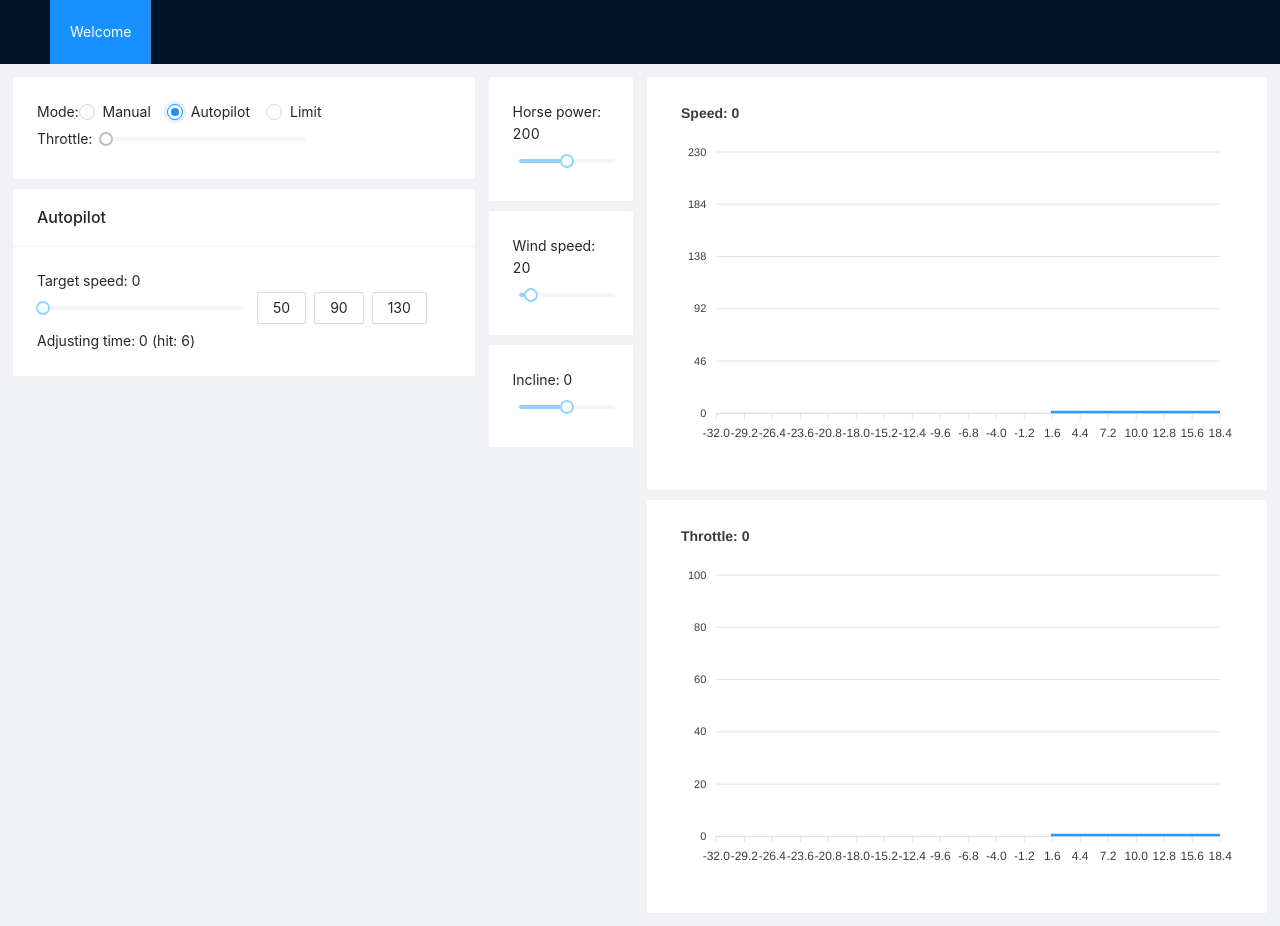
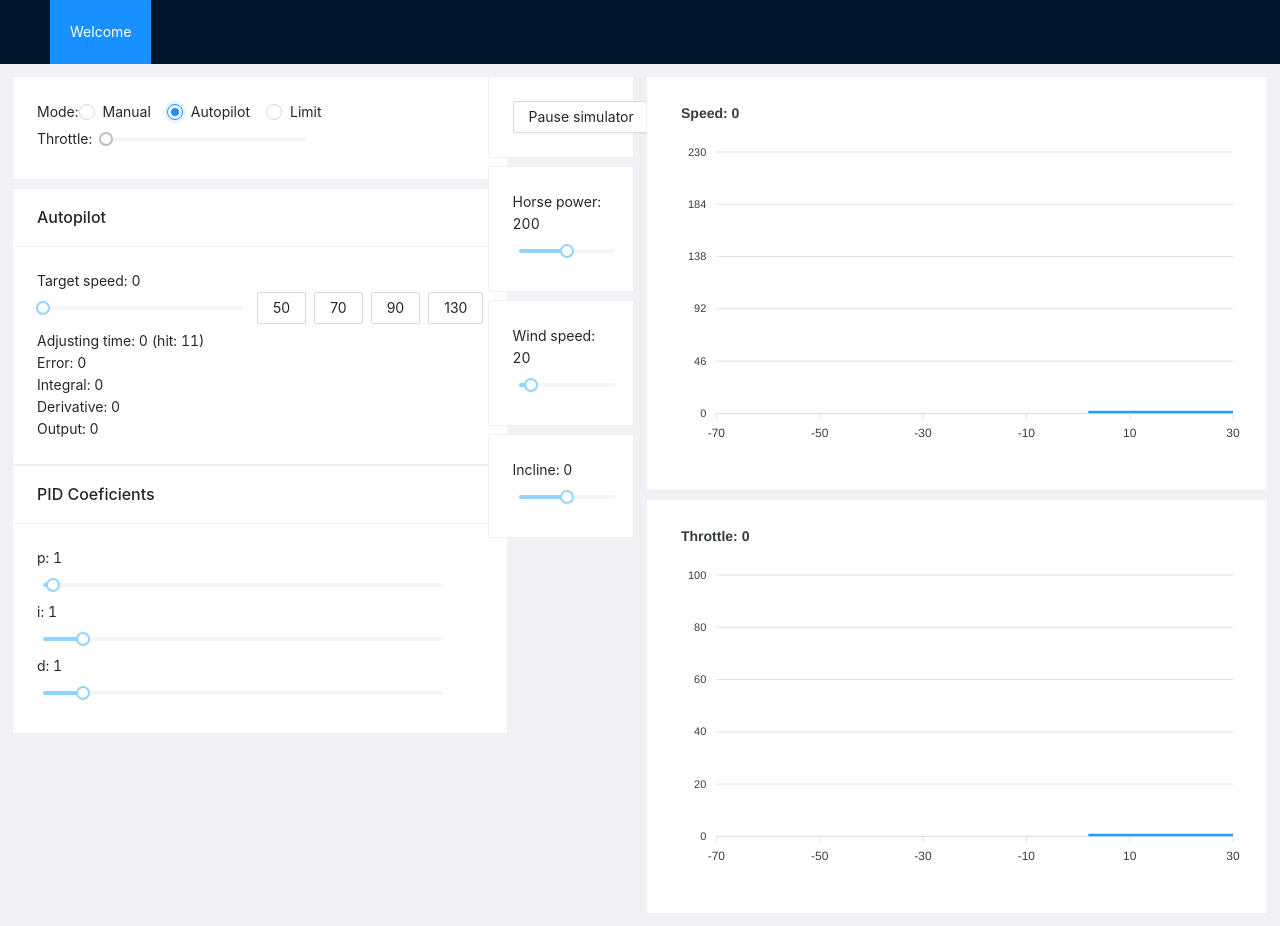
Before and after one commit to yonder-makers/car-autopilot, a React (Create React App) app: page / in a window 1280 px wide. Both pictures are taken after a click on the label "Autopilot". Built offline with nearby package versions, Linux system fonts and the light colour scheme.

Commit message:
First PID draft

```diff
--- a/src/components/AutoPilot.tsx
+++ b/src/components/AutoPilot.tsx
@@ -3,20 +3,22 @@ import React, { useState } from 'react';
 import { useAdjustTime } from '../domain/use-adjusted-time';
 import { useAutopilot } from '../domain/use-autopilot';
 import { SimulatorHook } from '../domain/use-simulator';
+import { PidControls } from './PidControls';
 
 interface AutoPilotProps {
   simulator: SimulatorHook;
 }
 export function AutoPilot({ simulator }: AutoPilotProps) {
-  const { speed, time } = simulator;
+  const { speed, simTime: time } = simulator;
 
   const [targetSpeed, setTargetSpeed] = useState(Math.floor(speed));
 
-  useAutopilot(simulator, targetSpeed);
+  const autopilot = useAutopilot(simulator, targetSpeed);
 
   const { adjustingTime, hitCount } = useAdjustTime(targetSpeed, speed, time);
 
   return (
+    <>
       <Card title="Autopilot">
         <div>Target speed: {targetSpeed}</div>
         <Space>
@@ -28,6 +30,7 @@ export function AutoPilot({ simulator }: AutoPilotProps) {
             style={{ width: 200 }}
           />
           <Button onClick={() => setTargetSpeed(50)}>50</Button>
+          <Button onClick={() => setTargetSpeed(70)}>70</Button>
           <Button onClick={() => setTargetSpeed(90)}>90</Button>
           <Button onClick={() => setTargetSpeed(130)}>130</Button>
         </Space>
@@ -35,6 +38,12 @@ export function AutoPilot({ simulator }: AutoPilotProps) {
           Adjusting time: {adjustingTime}{' '}
           {hitCount && <span>(hit: {hitCount})</span>}
         </div>
+        <div> Error: {autopilot.error}</div>
+        <div> Integral: {autopilot.integral}</div>
+        <div> Derivative: {autopilot.derivative}</div>
+        <div> Output: {autopilot.output}</div>
       </Card>
+      <PidControls autopilot={autopilot}></PidControls>
+    </>
   );
 }
--- a/src/components/ControlPanel.tsx
+++ b/src/components/ControlPanel.tsx
@@ -1,5 +1,6 @@
 import { Card, Radio, Slider, Space } from 'antd';
-import React, { useState } from 'react';
+import React, { useEffect, useState } from 'react';
+import { usePersistConfig } from '../domain/use-persisted-config';
 import { SimulatorHook } from '../domain/use-simulator';
 import { AutoPilot } from './AutoPilot';
 
@@ -9,6 +10,8 @@ interface ControlPanelProps {
 export function ControlPanel({ simulator }: ControlPanelProps) {
   const { throttle, setThrottle } = simulator;
   const [controlMode, setControlMode] = useState(1);
+
+  usePersistConfig('control-mode', controlMode, setControlMode);
 
   return (
     <Space direction="vertical">
--- a/src/components/Environment.tsx
+++ b/src/components/Environment.tsx
@@ -1,5 +1,6 @@
-import { Card, Slider, Space } from 'antd';
+import { Button, Card, Slider, Space } from 'antd';
 import React from 'react';
+import { usePersistConfig } from '../domain/use-persisted-config';
 import { SimulatorHook } from '../domain/use-simulator';
 
 interface EnvironmentProps {
@@ -14,8 +15,18 @@ export function Environment({ simulator }: EnvironmentProps) {
     horsePower,
     setHorsePower,
   } = simulator;
+
+  usePersistConfig('wind', wind, setWind);
+  usePersistConfig('angle', angle, setAngle);
+  usePersistConfig('horsePower', horsePower, setHorsePower);
+
   return (
     <Space direction="vertical" style={{ width: '100%' }}>
+      <Card>
+        <Button onClick={() => simulator.setIsPaused(!simulator.isPaused)}>
+          {simulator.isPaused ? 'Continue' : 'Pause simulator'}
+        </Button>
+      </Card>
       <Card>
         Horse power: {horsePower}
         <Slider
--- a/src/components/Graphics.tsx
+++ b/src/components/Graphics.tsx
@@ -7,13 +7,13 @@ interface GraphicsProps {
   simulator: SimulatorHook;
 }
 export function Graphics({ simulator }: GraphicsProps) {
-  const { speed, time, throttle } = simulator;
+  const { speed, simTime: time, throttle } = simulator;
 
   return (
     <Space direction="vertical" style={{ width: '100%' }}>
       <Card>
         <RealtimeChart
-          title={'Speed: ' + Math.floor(speed)}
+          title={'Speed: ' + Math.round(speed)}
           simTime={time}
           currentValue={speed}
           min={0}
@@ -22,7 +22,7 @@ export function Graphics({ simulator }: GraphicsProps) {
       </Card>
       <Card>
         <RealtimeChart
-          title={'Throttle: ' + throttle}
+          title={'Throttle: ' + Math.round(throttle)}
           simTime={time}
           currentValue={throttle}
           min={0}
--- /dev/null
+++ b/src/components/PidControls.tsx
@@ -0,0 +1,45 @@
+import { Card, Slider } from 'antd';
+import React, { useEffect } from 'react';
+import { AutopilotHook } from '../domain/use-autopilot';
+import { usePersistConfig } from '../domain/use-persisted-config';
+
+interface PidControlsProps {
+  autopilot: AutopilotHook;
+}
+export function PidControls({ autopilot }: PidControlsProps) {
+  const { config } = autopilot;
+
+  usePersistConfig('pid-controls', config, autopilot.setCoeficients);
+
+  return (
+    <Card title="PID Coeficients">
+      <div>p: {config.p}</div>
+      <Slider
+        min={0}
+        max={40}
+        step={0.01}
+        onChange={(v: number) => autopilot.setCoeficients({ ...config, p: v })}
+        value={config.p}
+        style={{ width: 400 }}
+      />
+      <div>i: {config.i}</div>
+      <Slider
+        min={0}
+        max={10}
+        step={0.01}
+        onChange={(v: number) => autopilot.setCoeficients({ ...config, i: v })}
+        value={config.i}
+        style={{ width: 400 }}
+      />
+      <div>d: {config.d}</div>
+      <Slider
+        min={0}
+        max={10}
+        step={0.01}
+        onChange={(v: number) => autopilot.setCoeficients({ ...config, d: v })}
+        value={config.d}
+        style={{ width: 400 }}
+      />
+    </Card>
+  );
+}
--- a/src/components/RealtimeChart.tsx
+++ b/src/components/RealtimeChart.tsx
@@ -1,5 +1,5 @@
 import { ApexOptions } from 'apexcharts';
-import { useMemo } from 'react';
+import { memo, useMemo } from 'react';
 import ApexCharts from 'react-apexcharts';
 import { INTERVAL } from '../domain/use-simulator';
 import { useTrackHistory } from '../domain/use-tracking-history';
@@ -11,7 +11,8 @@ interface ChartProps {
   max?: number;
   title: string;
 }
-export function RealtimeChart(props: ChartProps) {
+
+function RealtimeChartPure(props: ChartProps) {
   const { data } = useTrackHistory(props.simTime, props.currentValue);
 
   const options: ApexOptions = useMemo(() => {
@@ -48,7 +49,7 @@ export function RealtimeChart(props: ChartProps) {
       },
       xaxis: {
         type: 'numeric',
-        range: 50,
+        range: 100,
         // range: XAXISRANGE,
       },
       yaxis: {
@@ -72,3 +73,7 @@ export function RealtimeChart(props: ChartProps) {
     <ApexCharts options={options} series={series} type="line" height={350} />
   );
 }
+
+export const RealtimeChart = memo(RealtimeChartPure, (prev, next) => {
+  return prev.simTime === next.simTime;
+});
--- a/src/domain/use-adjusted-time.ts
+++ b/src/domain/use-adjusted-time.ts
@@ -28,7 +28,7 @@ export function useAdjustTime(
   }, [targetSpeed]);
 
   useEffect(() => {
-    if (Math.abs(targetSpeed - currentSpeed) < 2) {
+    if (Math.abs(targetSpeed - currentSpeed) < 0.5) {
       setState((oldState) => {
         const newState = {
           ...oldState,
--- a/src/domain/use-autopilot.ts
+++ b/src/domain/use-autopilot.ts
@@ -1,12 +1,91 @@
-import { useEffect } from 'react';
-import { SimulatorHook } from './use-simulator';
+import { useCallback, useEffect, useState } from 'react';
+import { INTERVAL, SimulatorHook } from './use-simulator';
 
-export function useAutopilot(simulator: SimulatorHook, targetSpeed: number) {
+/*
+
+    // the desired value and the actual value
+    const error = setpoint - PV;
+    // track error over time, scaled to the timer interval
+    integral = integral + error * Dt;
+    // determine the amount of change from the last time checked
+    derivative = (error - preError) / Dt;
+    // calculate how much to drive the output in order to get to the
+    // desired setpoint.
+    output = Kp * error + Ki * integral + Kd * derivative;
+    // remember the error for the next time around.
+    preError = error;
+*/
+
+interface AutopilotState {
+  error: number;
+  integral: number;
+  derivative: number;
+  output: number;
+  config: PidConfig;
+}
+
+export interface PidConfig {
+  p: number;
+  i: number;
+  d: number;
+}
+
+export interface AutopilotHook extends AutopilotState {
+  setCoeficients(config: PidConfig): void;
+}
+
+const TIME_DIFF = INTERVAL / 1000;
+
+export function useAutopilot(
+  simulator: SimulatorHook,
+  targetSpeed: number,
+): AutopilotHook {
+  const [state, setState] = useState<AutopilotState>({
+    error: 0,
+    integral: 0,
+    derivative: 0,
+    output: 0,
+    config: {
+      d: 1,
+      i: 1,
+      p: 1,
+    },
+  });
+
   useEffect(() => {
-    if (simulator.speed > targetSpeed) {
-      simulator.setThrottle(0);
-    } else if (simulator.speed < targetSpeed) {
-      simulator.setThrottle(100);
-    }
-  }, [simulator.time]);
+    const config = state.config;
+    const error = targetSpeed - simulator.speed;
+    const integral = state.integral + error * TIME_DIFF;
+    const derivative = (error - state.error) / TIME_DIFF;
+    const output =
+      config.p * error + config.i * integral + config.d * derivative;
+
+    setState((oldState) => {
+      return { ...oldState, error, integral, derivative, output };
+    });
+  }, [simulator.simTime]);
+
+  useEffect(() => {
+    simulator.setThrottle(Math.min(100, Math.max(0, state.output)));
+  }, [state.output]);
+
+  const setCoeficients = useCallback(
+    (config: PidConfig) => {
+      setState((oldState) => {
+        return { ...oldState, config };
+      });
+    },
+    [setState],
+  );
+
+  return {
+    ...state,
+    setCoeficients,
+  };
 }
+
+// if (simulator.speed > targetSpeed) {
+//   simulator.setThrottle(0);
+// } else if (simulator.speed < targetSpeed) {
+//   simulator.setThrottle(100);
+// }
--- /dev/null
+++ b/src/domain/use-persisted-config.ts
@@ -0,0 +1,18 @@
+import { useEffect } from 'react';
+
+export function usePersistConfig<T>(
+  key: string,
+  value: T,
+  restore: (value: T) => void,
+) {
+  useEffect(() => {
+    const ls = localStorage.getItem(key);
+    if (ls) {
+      restore(JSON.parse(ls));
+    }
+  }, [key]);
+
+  useEffect(() => {
+    localStorage.setItem(key, JSON.stringify(value));
+  }, [key, value]);
+}
--- a/src/domain/use-simulator.ts
+++ b/src/domain/use-simulator.ts
@@ -5,11 +5,12 @@ export interface Simulator {
   wind: number;
   angle: number;
   speed: number;
-  time: number;
+  simTime: number;
   horsePower: number;
+  isPaused: boolean;
 }
 
-export const INTERVAL = 500;
+export const INTERVAL = 300;
 
 function getWindImpact(speed: number, wind: number) {
   const cumulative = speed + wind;
@@ -37,9 +38,10 @@ let simulator: Simulator = {
   throttle: 0,
   angle: 0,
   speed: 0,
-  time: 0,
+  simTime: 0,
   wind: 20,
   horsePower: 200,
+  isPaused: false,
 };
 
 export interface SimulatorHook extends Simulator {
@@ -47,11 +49,16 @@ export interface SimulatorHook extends Simulator {
   setWind(value: number): void;
   setAngle(value: number): void;
   setHorsePower(value: number): void;
+  setIsPaused(value: boolean): void;
 }
 export function useSimulator(): SimulatorHook {
   const [data, setData] = useState<Simulator>(simulator);
 
   useEffect(() => {
+    if (data.isPaused) {
+      return undefined;
+    }
+
     const interval = setInterval(() => {
       setData((oldSim) => {
         const impact =
@@ -62,15 +69,16 @@ export function useSimulator(): SimulatorHook {
 
         return {
           ...oldSim,
-          time: oldSim.time + 1,
+          simTime: oldSim.simTime + 1,
           speed: Math.max(0, oldSim.speed + impact),
         };
       });
     }, INTERVAL);
+
     return function cleanup() {
       clearInterval(interval);
     };
-  }, []);
+  }, [data.isPaused]);
 
   function setThrottle(value: number) {
     setData((oldSim) => {
@@ -108,11 +116,21 @@ export function useSimulator(): SimulatorHook {
     });
   }
 
+  function setIsPaused(value: boolean) {
+    setData((oldSim) => {
+      return {
+        ...oldSim,
+        isPaused: value,
+      };
+    });
+  }
+
   return {
     ...data,
     setThrottle,
     setWind,
     setAngle,
     setHorsePower,
+    setIsPaused,
   };
 }
```
Also changed, not shown: 1 other file (tests, documents, lock files or other folders). Lines whose indentation alone changed are shown as unchanged.
